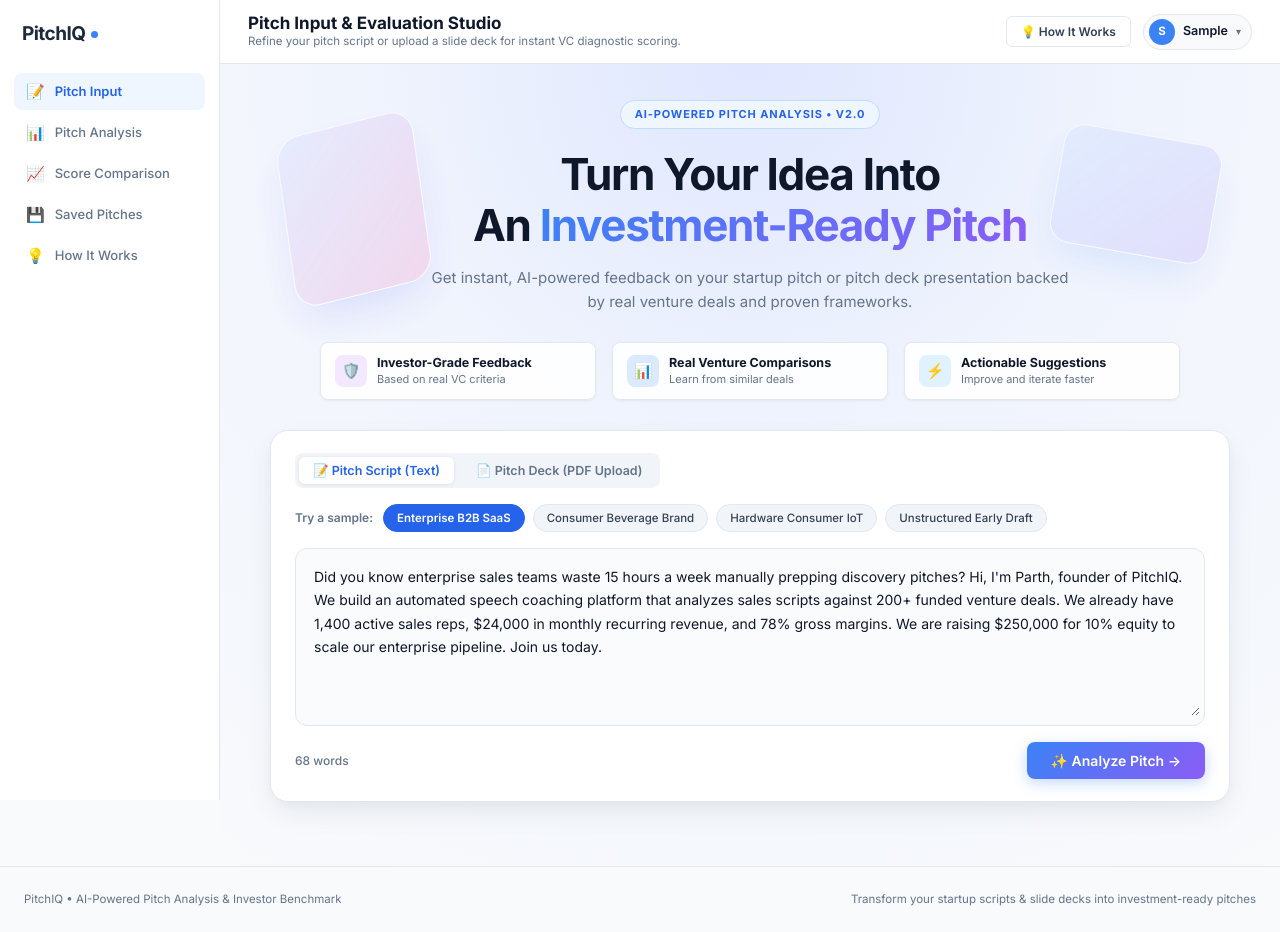
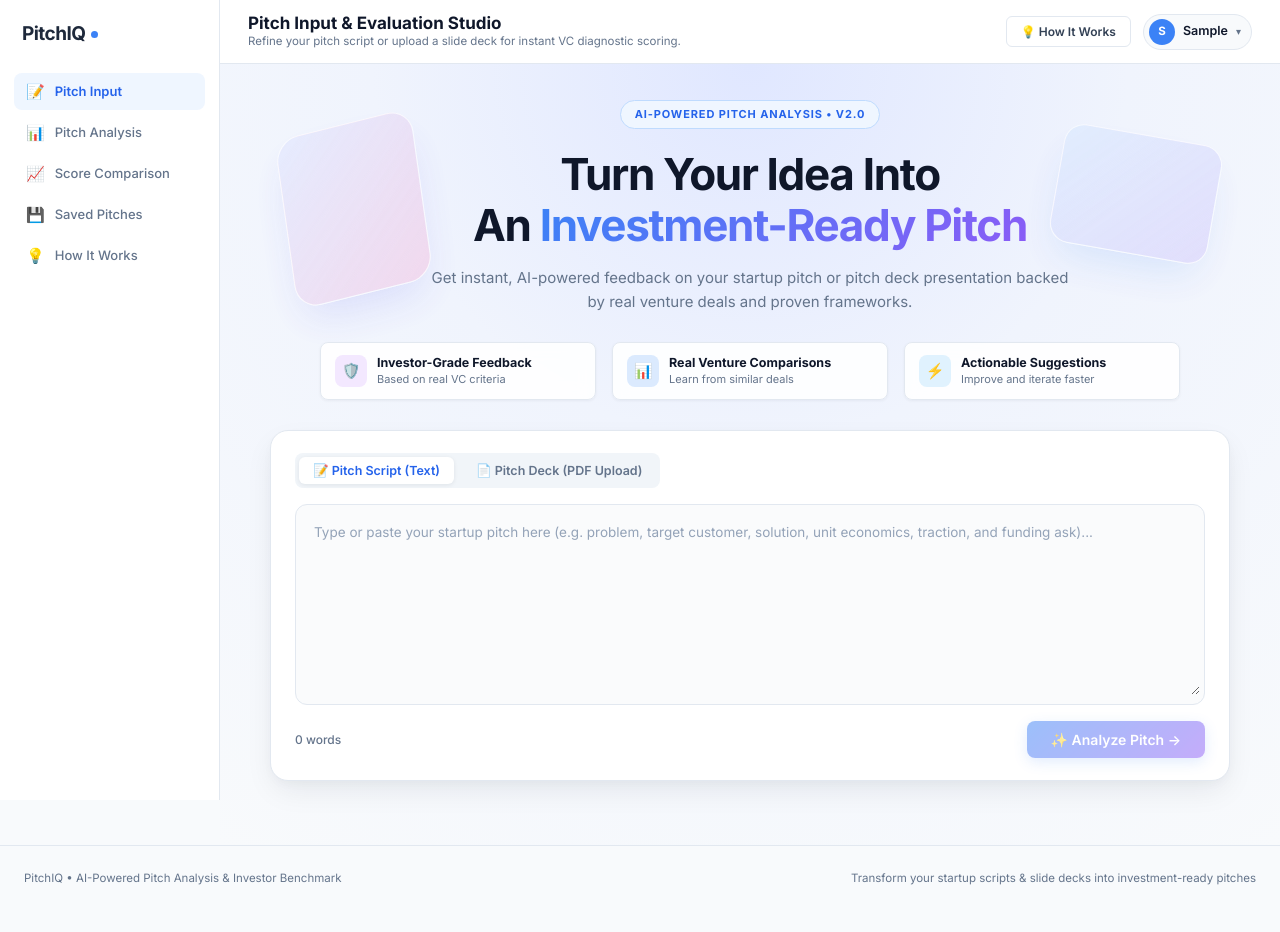
Before and after one commit to PARTHBAVALIYA/pitchiq, a React (Create React App) app: page / in a window 1280 px wide. Both pictures are taken after typing "Sample", "name@example.com", "Sample123", "Sample123" into the empty fields and a click on the button "Create Account". After the commit the page ends 911 px from the top, so only its background shows below. Built offline with nearby package versions, Linux system fonts and the light colour scheme.

Commit message:
remove pre-written sample speech chips and start with empty pitch input

```diff
--- a/src/App.css
+++ b/src/App.css
@@ -560,6 +560,30 @@
 .hero-textarea::placeholder {
   color: var(--text-light);
   font-size: 13.5px;
+}
+
+.textarea-footer-actions {
+  display: flex;
+  justify-content: flex-end;
+  padding: 4px 10px 8px;
+}
+
+.clear-pitch-btn {
+  background: transparent;
+  border: 1px solid var(--border-light);
+  color: var(--text-muted);
+  font-size: 11.5px;
+  font-weight: 600;
+  padding: 4px 10px;
+  border-radius: var(--radius-sm);
+  cursor: pointer;
+  transition: all 0.15s ease;
+}
+
+.clear-pitch-btn:hover {
+  background: #fee2e2;
+  border-color: #fca5a5;
+  color: #dc2626;
 }
 
 /* PDF Upload Dropzone */
--- a/src/App.js
+++ b/src/App.js
@@ -1,5 +1,5 @@
 import React, { useState, useRef, useEffect } from 'react';
-import { analyzePitch, PRESET_PITCHES } from './analyzer';
+import { analyzePitch } from './analyzer';
 import { extractTextFromPDF, analyzePitchDeck } from './pdfDeckAnalyzer';
 import {
   openDatabase,
@@ -43,8 +43,8 @@
 
   // Input Mode: 'text' or 'pdf'
   const [inputMode, setInputMode] = useState('text'); // 'text' | 'pdf'
-  const [pitch, setPitch] = useState(PRESET_PITCHES[0].text);
-  const [selectedPreset, setSelectedPreset] = useState(0);
+  const [pitch, setPitch] = useState('');
+
 
   // PDF Deck Upload State
   const [pdfFile, setPdfFile] = useState(null);
@@ -52,7 +52,7 @@
   const [deckAnalysis, setDeckAnalysis] = useState(null);
 
   // Analysis Result & History
-  const [result, setResult] = useState(() => analyzePitch(PRESET_PITCHES[0].text, 'Investor Pitch', 'Investors'));
+  const [result, setResult] = useState(null);
   const [loading, setLoading] = useState(false);
   const [copied, setCopied] = useState(false);
   const [showReportModal, setShowReportModal] = useState(false);
@@ -285,14 +285,6 @@
       setActiveTab('results');
       window.scrollTo({ top: 0, behavior: 'smooth' });
     }, 700);
-  };
-
-  const handlePresetSelect = (preset, index) => {
-    setSelectedPreset(index);
-    setPitch(preset.text);
-    setInputMode('text');
-    setDeckAnalysis(null);
-    setPdfFile(null);
   };
 
 const handleCopyRewrite = () => {
@@ -655,34 +647,28 @@
 
               {/* Mode 1: Text Script */}
               {inputMode === 'text' && (
-                <>
-                  <div className="sample-chips-row">
-                    <span className="sample-label">Try a sample:</span>
-                    <div className="chips-group">
-                      {PRESET_PITCHES.map((preset, idx) => (
-                        <button
-                          key={preset.title}
-                          className={`sample-chip ${selectedPreset === idx ? 'selected' : ''}`}
-                          onClick={() => handlePresetSelect(preset, idx)}
-                        >
-                          {preset.title}
-                        </button>
-                      ))}
-                    </div>
-                  </div>
-
                 <div className="textarea-container">
                   <textarea
                     className="hero-textarea"
                     value={pitch}
                     onChange={(e) => setPitch(e.target.value)}
-                      placeholder="Paste your pitch here (e.g. problem, solution, unit economics, traction, and funding ask)..."
-                      rows={6}
+                    placeholder="Type or paste your startup pitch here (e.g. problem, target customer, solution, unit economics, traction, and funding ask)..."
+                    rows={7}
                   />
-                  </div>
-                </>
-              )}
-
+                  {pitch && (
+                    <div className="textarea-footer-actions">
+                      <button
+                        type="button"
+                        className="clear-pitch-btn"
+                        onClick={() => setPitch('')}
+                        title="Clear all text"
+                      >
+                        ✕ Clear Text
+                      </button>
+                    </div>
+                  )}
+                </div>
+              )}
               {/* Mode 2: PDF Pitch Deck Upload */}
               {inputMode === 'pdf' && (
                 <div className="pdf-upload-container">
@@ -1008,6 +994,23 @@
                   </div>
                 </div>
 
+              </div>
+            )}
+
+                        {/* Empty state when Results tab is opened but no pitch analyzed yet */}
+            {activeTab === 'results' && !result && (
+              <div className="empty-saved-state">
+                <div className="empty-icon-circle">📊</div>
+                <h3 className="empty-title">No Pitch Analyzed Yet</h3>
+                <p className="empty-desc">
+                  Write or paste your startup pitch script, or upload a pitch deck PDF in the Pitch Input studio to generate your VC diagnostic score.
+                </p>
+                <button
+                  className="empty-cta-btn"
+                  onClick={() => { setActiveTab('home'); window.scrollTo({ top: 0, behavior: 'smooth' }); }}
+                >
+                  + Go to Pitch Input
+                </button>
               </div>
             )}
 
```
Lines whose indentation alone changed are shown as unchanged.
